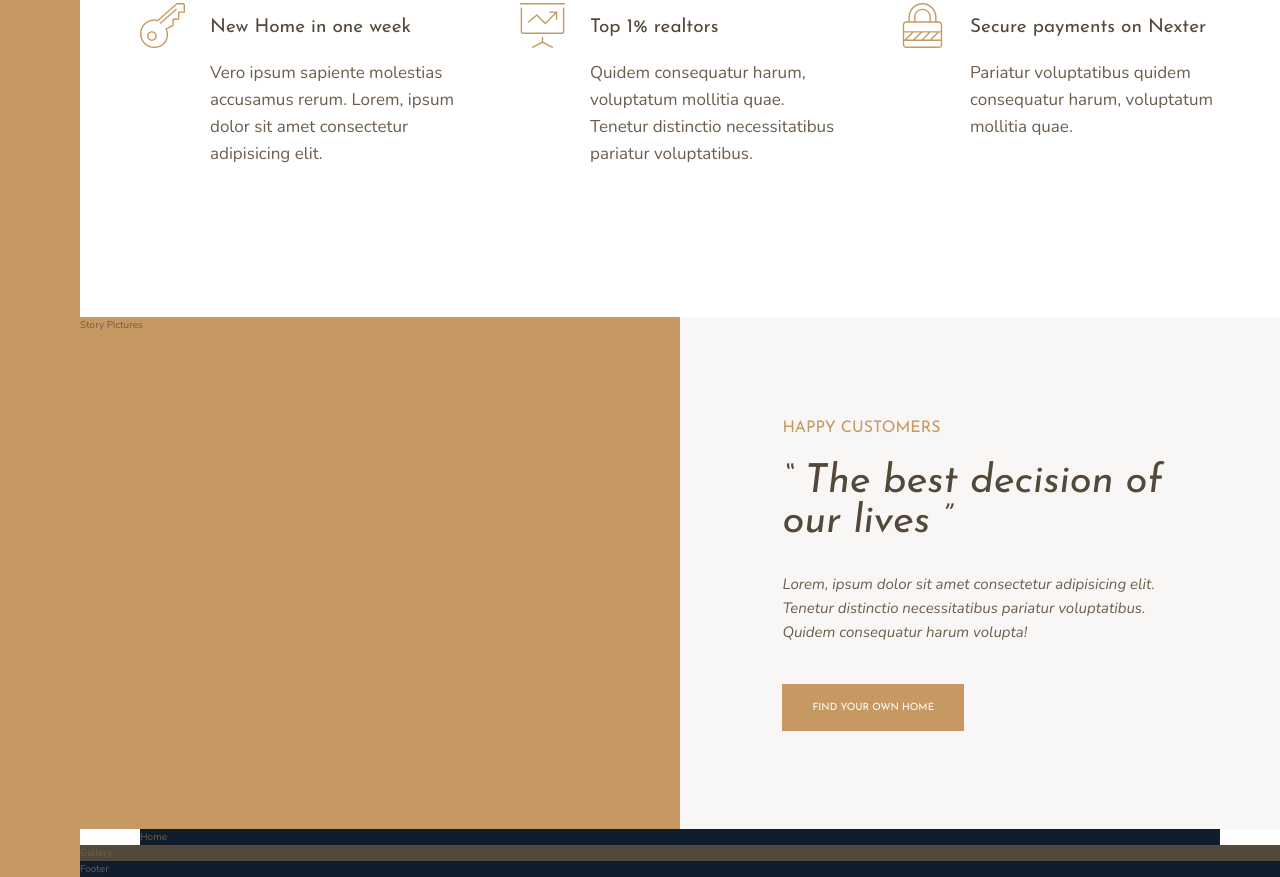
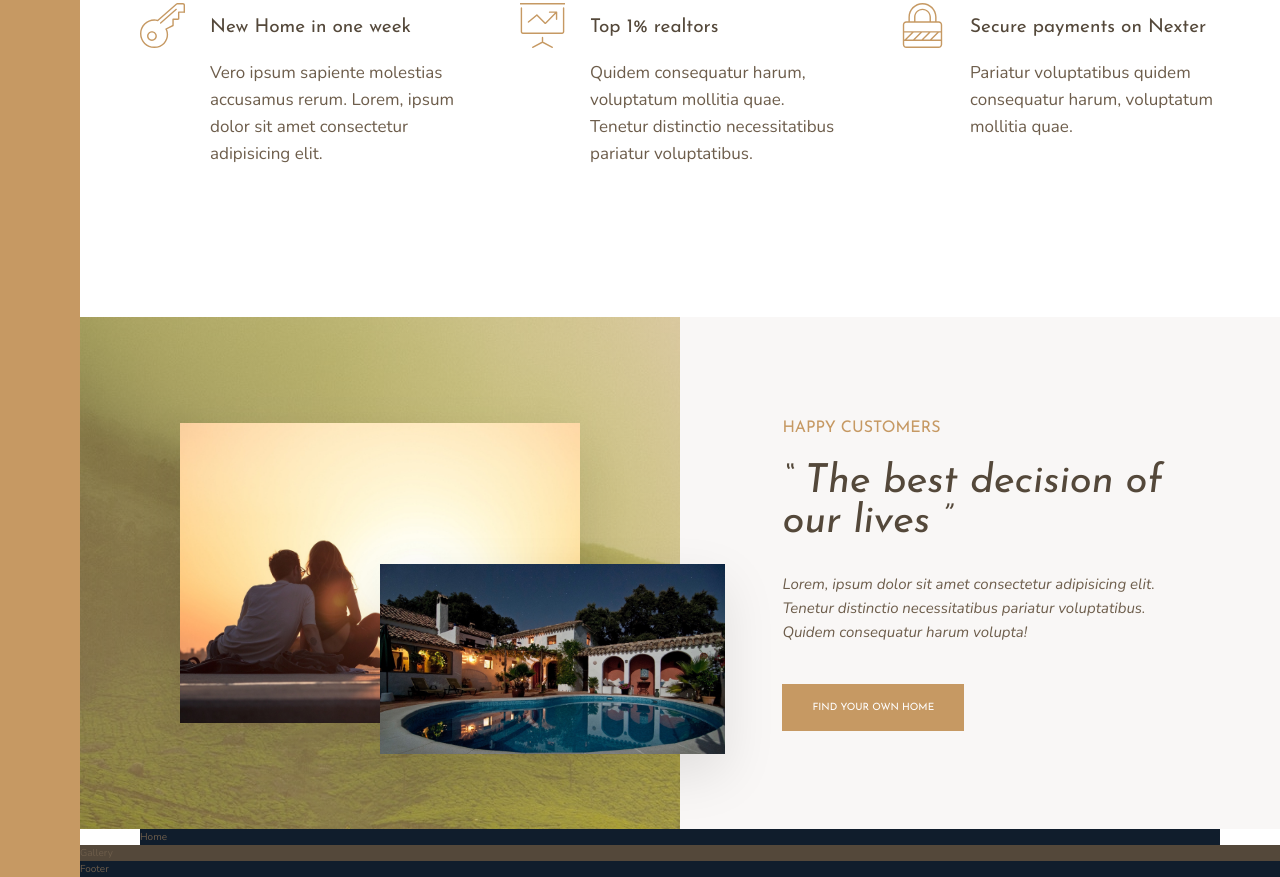
Before and after one commit to programmerInfi/Nexter, a website: page index.html in a window 1280 px wide. Shown: the part 1018-1895 px from the top of the page. Drawn offline with nearby package versions, Linux system fonts and the light colour scheme.

Commit message:
story-section completed

```diff
--- a/index.html
+++ b/index.html
@@ -85,7 +85,14 @@
         </p>
       </div>
     </section>
-    <div class="story__pictures">Story Pictures</div>
+    <div class="story__pictures">
+      <img
+        src="img/story-1.jpeg"
+        alt="couple with new house"
+        class="story__img--1"
+      />
+      <img src="img/story-2.jpeg" alt="new house" class="story__img--2" />
+    </div>
     <!-- It's a legal wihthout having parent element -->
     <div class="story__content">
       <h3 class="heading-3 mb-sm">Happy Customers</h3>
--- a/sass/_story.scss
+++ b/sass/_story.scss
@@ -2,7 +2,32 @@
   &__pictures {
     background-color: $color-primary;
     grid-column: full-start/col-end 4;
+    background-image: linear-gradient(
+        rgba($color-primary, 0.5),
+        rgba($color-primary, 0.5)
+      ),
+      url(../img/back.jpg);
+    display: grid;
+    grid-template-rows: repeat(6, 1fr);
+    grid-template-columns: repeat(6, 1fr);
+    align-items: center;
   }
+
+  &__img--1 {
+    width: 100%;
+    grid-row: 2/6;
+    grid-column: 2/6;
+    box-shadow: 0 2rem 5rem rgba(#000, 0.1);
+  }
+
+  &__img--2 {
+    width: 115%;
+    grid-row: 4/6;
+    grid-column: 4/7;
+    z-index: 20;
+    box-shadow: 0 2rem 5rem rgba(#000, 0.1);
+  }
+
   &__content {
     background-color: $color-grey-light-1;
     grid-column: col-start 5 / full-end;
```
Also changed, not shown: css/style.css.
